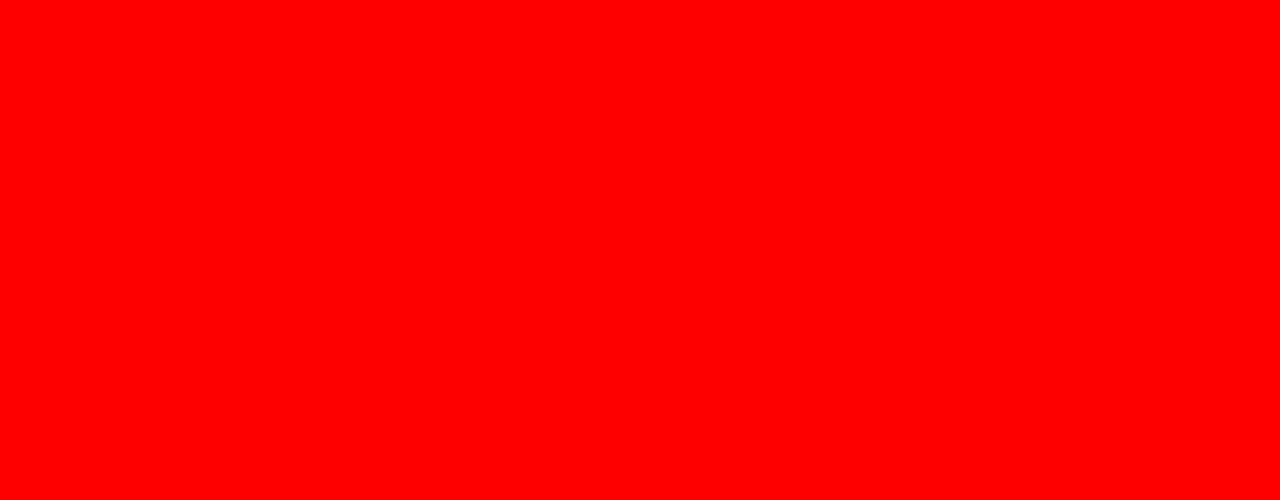
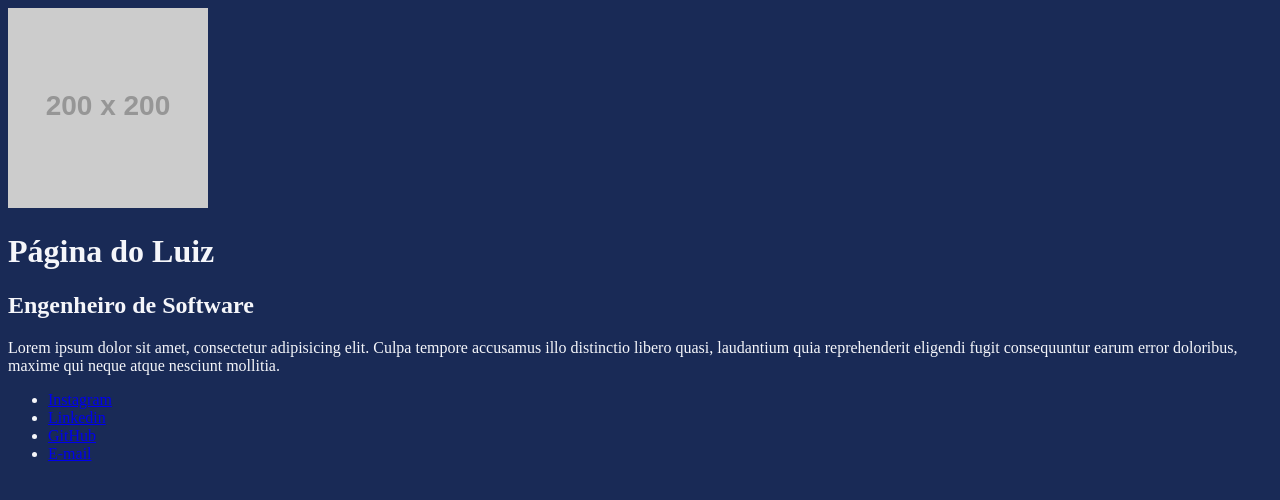
Before and after one commit to LuizFernandoDeveloper/less, a website: page index.html in a window 1280 px wide. Drawn offline with Linux system fonts and the light colour scheme; placeholder pictures from the web are drawn by us.

Commit message:
variaveis no less

```diff
--- a/index.html
+++ b/index.html
@@ -8,6 +8,23 @@
     <title>Pagina do Luiz</title>
 </head>
 <body>
-
+    <header>
+        <img src="https://via.placeholder.com/200x200" alt="logo">
+        <h1>Página do Luiz</h1>
+        <h2>Engenheiro de Software</h2>
+        <p>
+            Lorem ipsum dolor sit amet, consectetur adipisicing elit. Culpa tempore accusamus illo distinctio libero quasi,
+            laudantium quia reprehenderit eligendi fugit consequuntur earum error doloribus, maxime qui neque atque nesciunt
+            mollitia.
+        </p>
+        <nav>
+            <ul>
+                <li><a href="#">Instagram</a></li>
+                <li><a href="#">Linkedin</a></li>
+                <li><a href="#">GitHub</a></li>
+                <li><a href="#">E-mail</a></li>
+            </ul>
+        </nav>
+    </header>
 </body>
 </html>
--- a/src/styles/main.less
+++ b/src/styles/main.less
@@ -1,9 +1,12 @@
+@import "variaveis.less";
 body{
     //no less podemos comentar em linha , igual no java script
     /* ou podemos comentar assim*/
-    background-color: red;
+    background-color: @corDeFundo;
+    color: @corDosTextos;
+
     h2{
-        color: blue;
+
     }
 
 }
--- /dev/null
+++ b/src/styles/variaveis.less
@@ -0,0 +1,3 @@
+@corDeFundo: #192a56;
+@corDosBotoes: #0097e6;
+@corDosTextos: #f5f6fa;
```
Also changed, not shown: build/styles/main.css, build/styles/variaveis.css (added).
